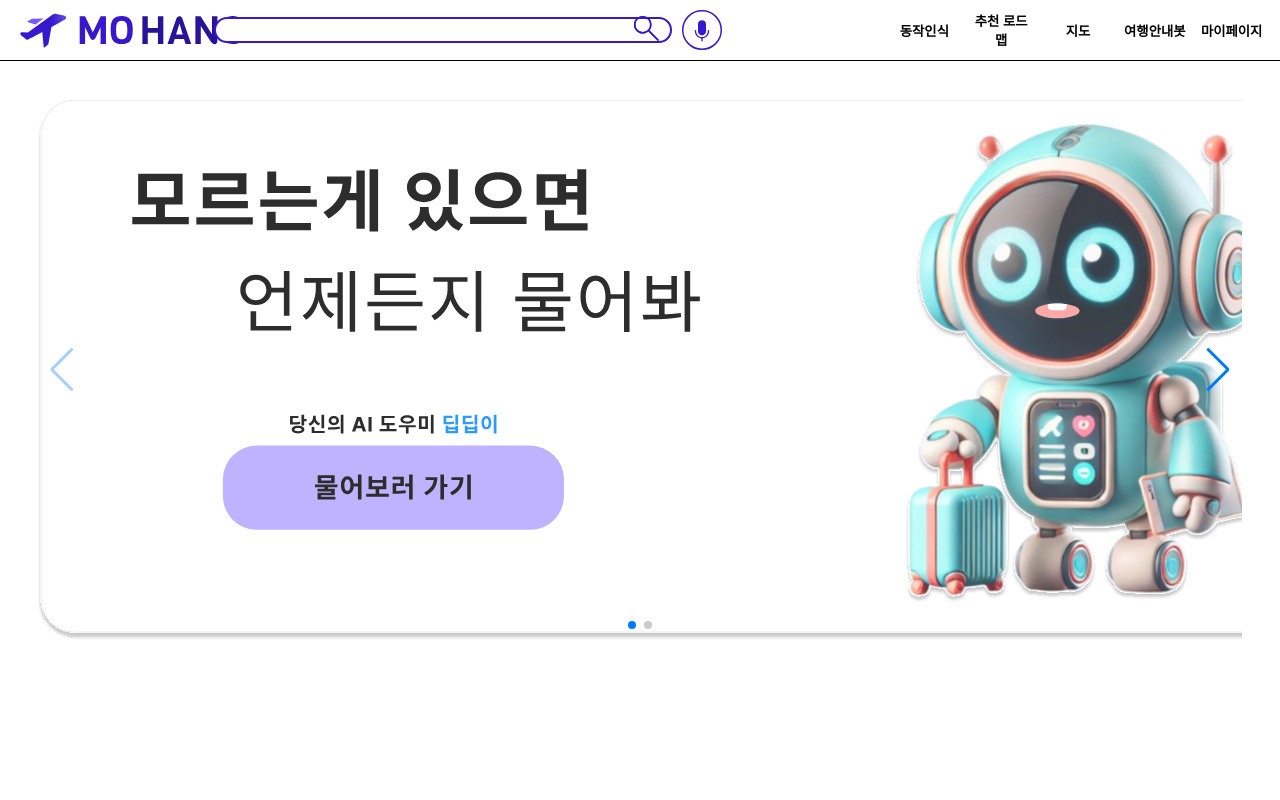
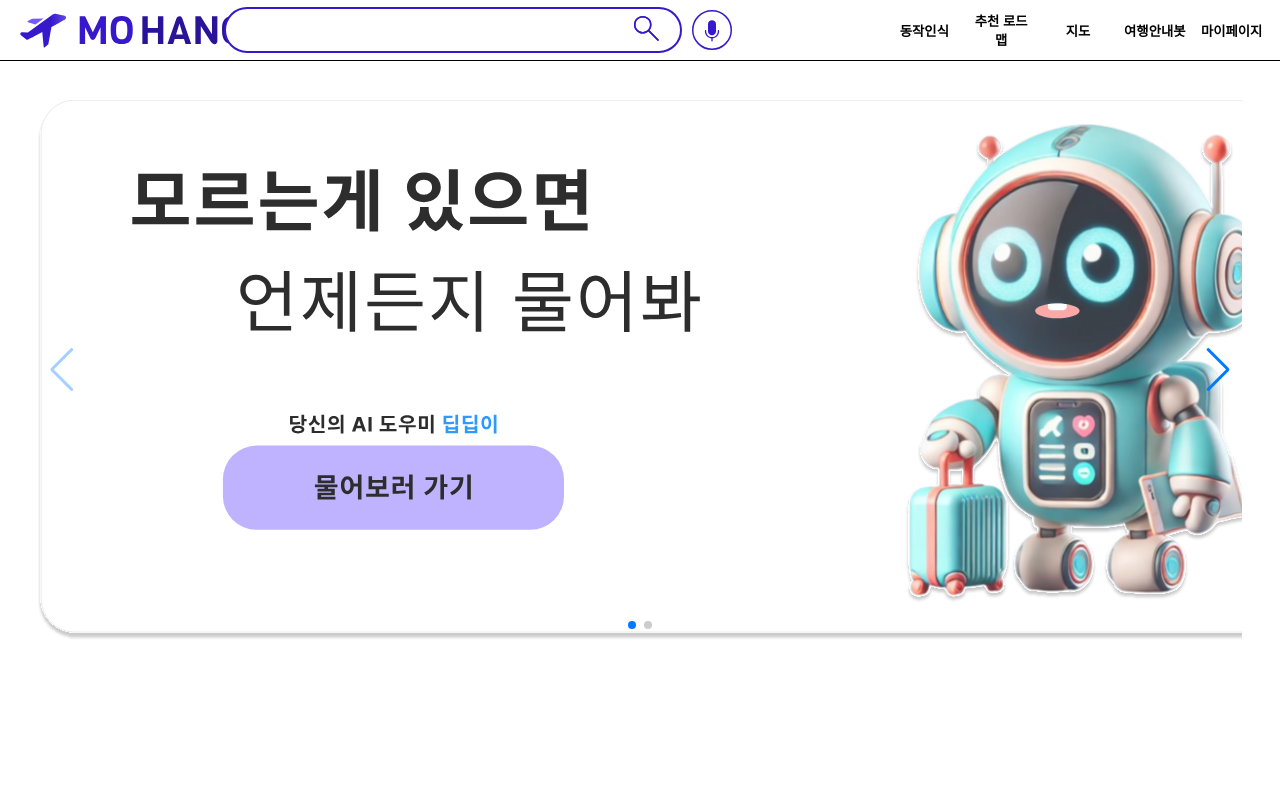
Before and after one commit to Mohang-2024/mohang-FE, a React (Create React App) app in the folder mo/: page / in a window 1280 px wide. Shown: the top 800 px of the page. Built offline with nearby package versions, Linux system fonts and the light colour scheme.

Commit message:
mainpage

```diff
--- a/mo/src/mohang.jsx
+++ b/mo/src/mohang.jsx
@@ -208,10 +208,11 @@ const Find = styled.div`
 
 const FindInput = styled.input`
   width: 75%;
-  height: 20px;
+  height: 40px;
   border-radius: 30px;
   border: 2px solid #3619CC;
   outline: none;
+  margin-left: 10px;
 `;
 
 const Search = styled.div`
```
